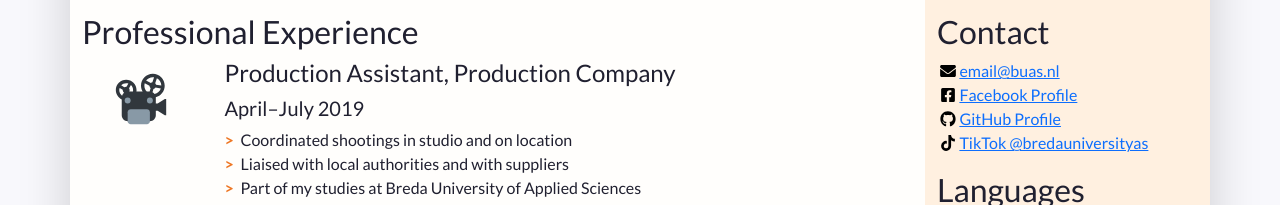
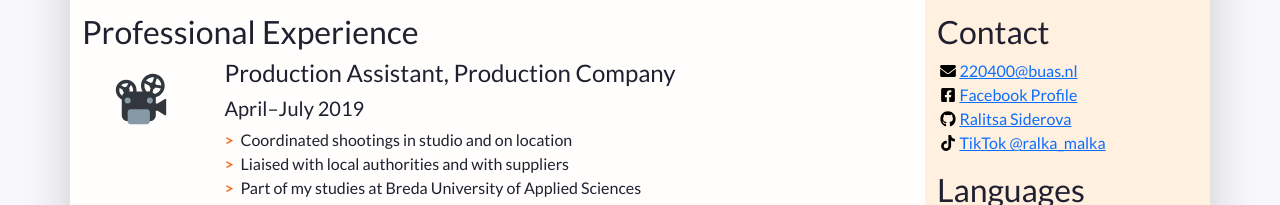
Before and after one commit to RalitsaSiderova/Rally, a plain HTML site: page index.html in a window 1280 px wide. Shown: the part 225-430 px from the top of the page. Drawn offline with nearby package versions, Linux system fonts and the light colour scheme.

Commit message:
Update index.html

```diff
--- a/index.html
+++ b/index.html
@@ -174,8 +174,8 @@
               <li class="contact-item">
                 <a class="d-flex align-items-center" href="mailto:email@buas.nl" target="_blank">
                   <img class="contact-icon" src="images/icons/envelope.svg" alt="Email">
-                  email@buas.nl
-                </a>
+                220400@buas.nl
+              </a>
               </li>
               <li class="contact-item">
                 <a class="d-flex align-items-center" href="https://facebook.com/" target="_blank">
@@ -186,13 +186,13 @@
               <li class="contact-item">
                 <a class="d-flex align-items-center" href="https://github.com/" target="_blank">
                   <img class="contact-icon" src="images/icons/github.svg" alt="LinkedIn">
-                  GitHub Profile
-                </a>
+                Ralitsa Siderova
+              </a>
               </li>
               <li class="contact-item">
                 <a class="d-flex align-items-center" href="https://www.tiktok.com/@bredauniversityas" target="_blank">
                   <img class="contact-icon" src="images/icons/tiktok.svg" alt="Mobile Phone">
-                  TikTok @bredauniversityas
+                  TikTok @ralka_malka
                 </a>
               </li>
             </ul>
```
